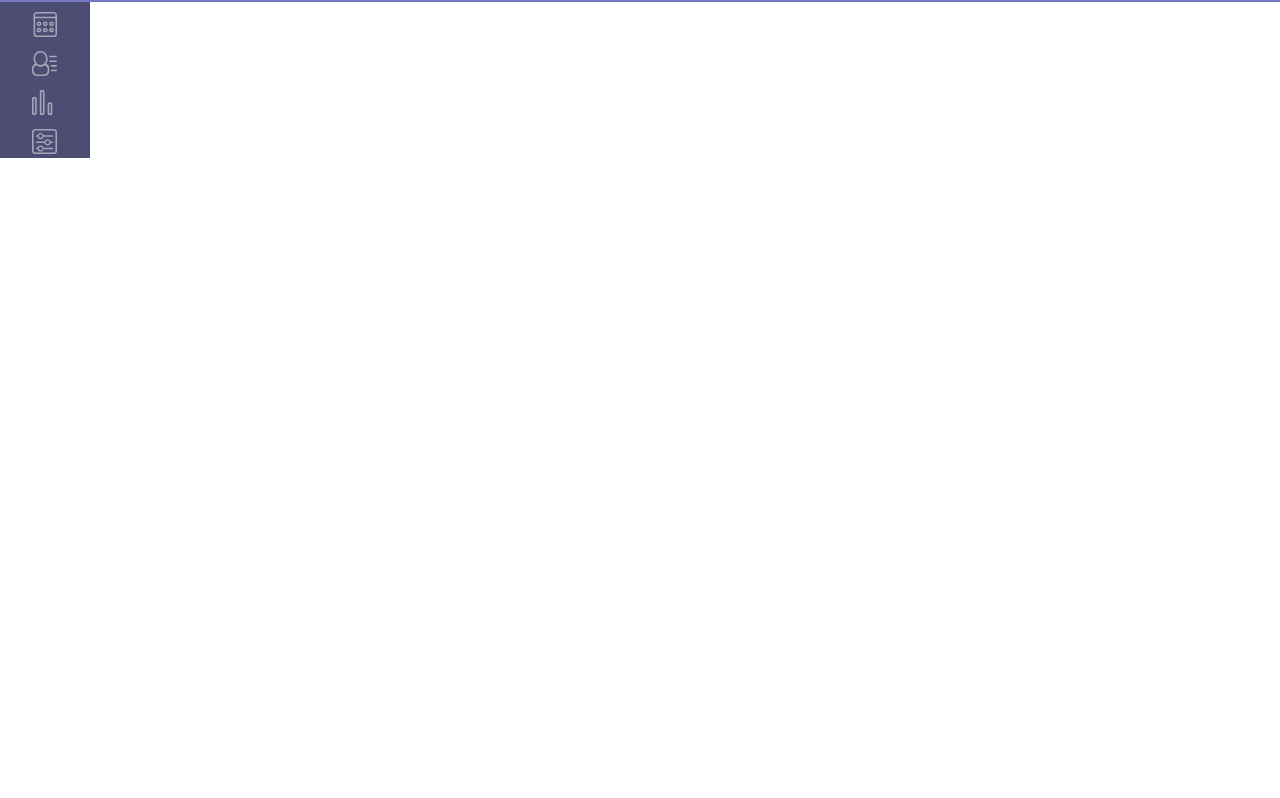
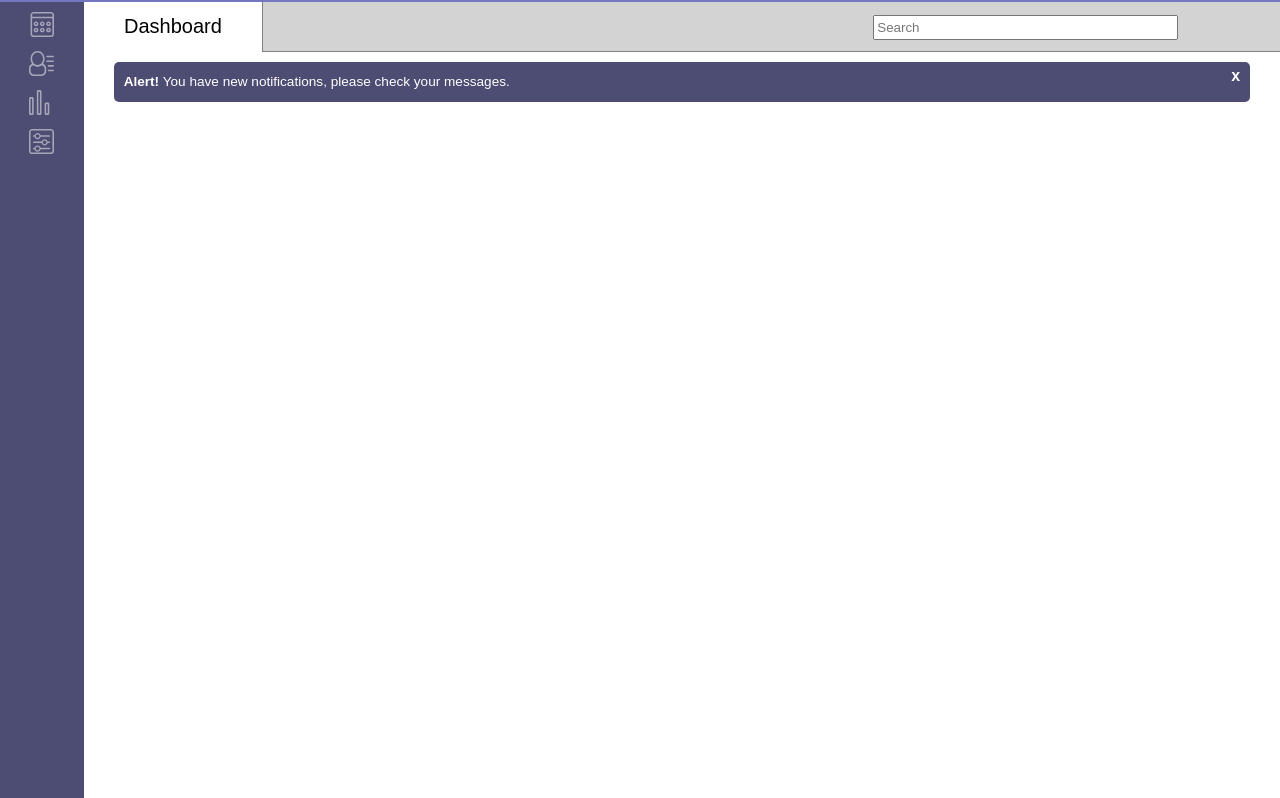
Before and after one commit to margrahaw/Treehouse-Project-Nine-Web-App-Dashboard, a plain HTML site: page index.html in a window 1280 px wide. Shown: the part 48-846 px from the top of the page. Before the commit the page ends 800 px from the top, so only its background shows below. Drawn offline with nearby package versions, Linux system fonts and the light colour scheme.

Commit message:
Update One
adding more code to my files

```diff
--- a/css/style.css
+++ b/css/style.css
@@ -39,9 +39,12 @@ ul {
 
 .site-logo {
 	font-size: 1.25em;
-	font-weight: 400;
+	font-weight: bold;
 	color: #fff;
 	padding-left: calc(2%);
+}
+.light {
+	font-weight: 400;
 }
 
 .banner-icons li {
@@ -65,6 +68,7 @@ ul {
 /* -- Navigation -- */
 .nav-bar {
 	width: calc(100%);
+	min-height: 1000px;
 }
 
 .nav-bar,
@@ -88,6 +92,62 @@ ul {
 
 .nav-bar img {
 	width: 25px;
+}
+
+/* -- Alert banner -- */
+.alert {
+	background-color: #4D4C72;
+	color: #fff;
+	width: 95%;
+	margin: 10px auto;
+	height: 40px;
+	border-radius: 5px;
+}
+.alert p {
+	margin-top: 12px;
+	padding-left: 10px;
+	float: left;
+	font-size: .85em;
+}
+.alert span {
+	float: right;
+	padding: 5px 10px 0 0;
+	font-weight: 700;
+}
+
+/* -- Widget Area -- */
+.widgetArea {
+	width: 100%;
+}
+
+.dashboard {
+	display: flex;
+	justify-content: space-between;
+	background-color: lightgrey;
+	width: 100%;
+}
+.dashboard-container {
+	width: 15%;
+	background-color: #fff;
+	border-right: 1px solid grey;
+}
+
+.dashboard h1 {
+	font-size: 1.25em;
+	font-weight: 400;
+	text-align: center;
+
+}
+.searchbox {
+	width: 85%;
+	border-bottom: 1px solid grey;
+}
+
+.searchbox input {
+	margin-left: 60%;
+	margin-top: 12.5px;
+	width: 30%;
+	height: 25px;
 }
 
 /* -------------------------------
--- a/index.html
+++ b/index.html
@@ -7,11 +7,12 @@
 	<link href='http://fonts.googleapis.com/css?family=Varela+Round' rel='stylesheet' type='text/css'>
 	<title>Web App Dashboard</title>
 	<script src="http://code.jquery.com/jquery-1.11.0.min.js"></script>
+	<script src="js/scripts.js"></script>
 </head>
 <body>
 	<header>
 		<div class="banner">
-			<h1 class="site-logo">YourApp</h1>
+			<h1 class="site-logo">Your<span class="light">App</span><span class="trademark">&trade;</span></h1>
 			<ul class="banner-icons">
 				<li class="alerts"><img src="icons/icon-bell.svg" alt="alert bell"></li>
 				<li class="profile-avatar"><img src="icons/profile-picture.png" alt="profile avatar"></li>
@@ -30,9 +31,20 @@
 					<li><a href="#"><img src="icons/icon-settings.svg" alt="settings icon"></a></li>
 				</ul>
 			</div>
-			<div class="dashboard"></div>
+			<div class="widgetArea">
+				<div class="dashboard">
+					<div class="dashboard-container">
+						<h1>Dashboard</h1>
+					</div>
+					<div class="searchbox">
+						<input type="text" id="search" name="searchbox" placeholder="Search">
+					</div>
+				</div>
 
-			<div class="alert-banner"></div>
+				<div class="alert">
+					<p><strong>Alert!</strong> You have new notifications, please check your messages.</p>
+					<span class="closebtn">x</span>
+				</div>
 
 				<div class="traffic"></div>
 
@@ -49,7 +61,7 @@
 				<div class="messageUser"></div>
 
 				<div class="settings"></div>
-
+			</div>
 		</div>
 	</main>
 
--- a/js/scripts.js
+++ b/js/scripts.js
@@ -0,0 +1,4 @@
+window.onload = function() {
+	//Buttons
+	var alertButton = document.getElementById("closebtn");
+}
```
Lines whose indentation alone changed are shown as unchanged.
